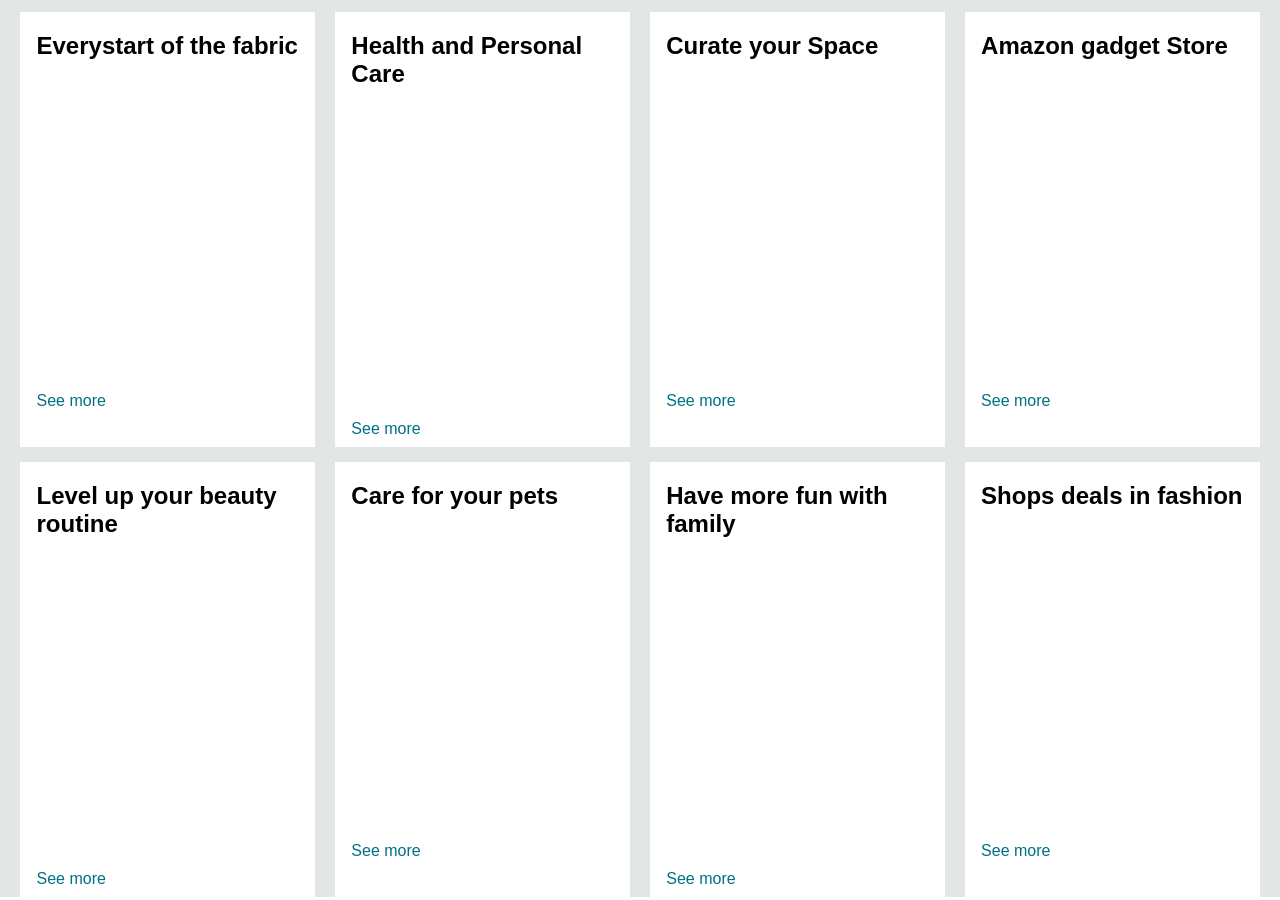
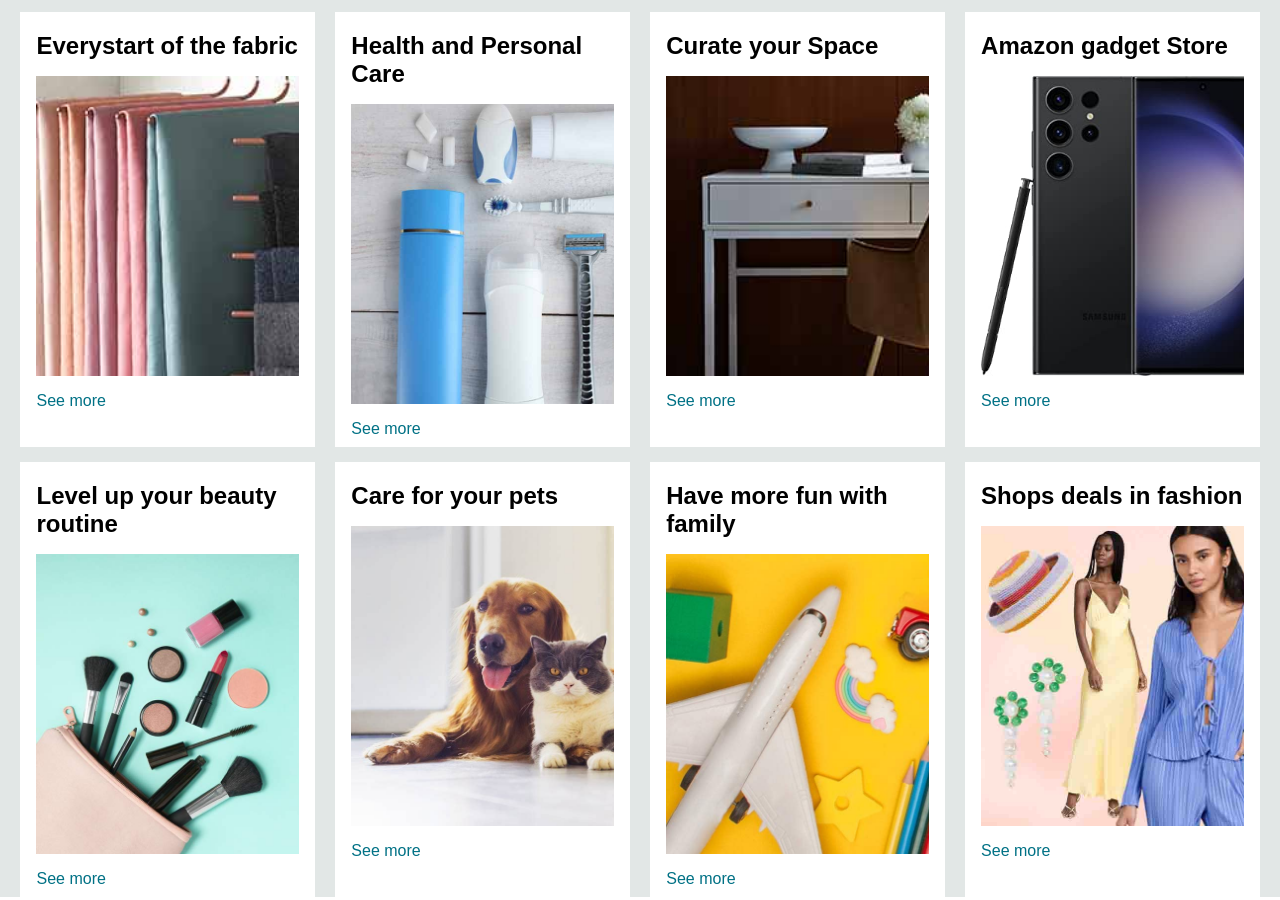
Before and after one commit to Poonam0819/Amazon-Webpage-Replica, a plain HTML site: page index.html in a window 1280 px wide. Shown: the part 503-1403 px from the top of the page. Drawn offline with Linux system fonts and the light colour scheme.

Commit message:
Add a new File

```diff
--- a/index.html
+++ b/index.html
@@ -78,56 +78,56 @@
         <div class="box1 box">
             <div class="box-content">
                 <h2>Everystart of the fabric</h2>
-            <div class="box-image" style="background-image: url('box1_image.jpg');"></div>
+            <div class="box-image" style="background-image: url('Assets/box1_image.jpg');"></div>
             <p>See more</p>
             </div>
         </div>
         <div class="box2 box">
             <div class="box-content">
                 <h2>Health and Personal Care</h2>
-            <div class="box-image" style="background-image: url('box2_image.jpg');"></div>
+            <div class="box-image" style="background-image: url('Assets/box2_image.jpg');"></div>
             <p>See more</p>
             </div>
         </div>
         <div class="box3 box">
             <div class="box-content">
                 <h2>Curate your Space</h2>
-            <div class="box-image" style="background-image: url('box3_image.jpg');"></div>
+            <div class="box-image" style="background-image: url('Assets/box3_image.jpg');"></div>
             <p>See more</p>
             </div>
         </div>
         <div class="box4 box">
             <div class="box-content">
                 <h2>Amazon gadget Store</h2>
-            <div class="box-image" style="background-image: url('box4_image.jpg');"></div>
+            <div class="box-image" style="background-image: url('Assets/box4_image.jpg');"></div>
             <p>See more</p>
             </div>
         </div>
         <div class="box5 box">
             <div class="box-content">
                 <h2>Level up your beauty routine</h2>
-            <div class="box-image" style="background-image: url('box5_image.jpg');"></div>
+            <div class="box-image" style="background-image: url('Assets/box5_image.jpg');"></div>
             <p>See more</p>
             </div>
         </div>
         <div class="box6 box">
             <div class="box-content">
                 <h2>Care for your pets</h2>
-            <div class="box-image" style="background-image: url('box6_image.jpg');"></div>
+            <div class="box-image" style="background-image: url('Assets/box6_image.jpg');"></div>
             <p>See more</p>
             </div>
         </div>
         <div class="box7 box">
             <div class="box-content">
                 <h2>Have more fun with family</h2>
-            <div class="box-image" style="background-image: url('box7_image.jpg');"></div>
+            <div class="box-image" style="background-image: url('Assets/box7_image.jpg');"></div>
             <p>See more</p>
             </div>
         </div>
         <div class="box8 box">
             <div class="box-content">
                 <h2>Shops deals in fashion</h2>
-            <div class="box-image" style="background-image: url('box8_image.jpg');"></div>
+            <div class="box-image" style="background-image: url('Assets/box8_image.jpg');"></div>
             <p>See more</p>
             </div>
         </div>
--- a/style.css
+++ b/style.css
@@ -18,7 +18,7 @@
     width:100px;
 }
 .logo{
-    background-image: url("amazon_logo.png");
+    background-image: url("Assets/amazon_logo.png");
     background-size:cover;
     height:50px;
     width:100px;
@@ -134,7 +134,7 @@ span{
 
 /* Hero section */
 .hero-section{
-    background-image: url(hero_image.jpg);
+    background-image: url(Assets/hero_image.jpg);
     background-size:cover;
     height:400px;
     display:flex;
```
